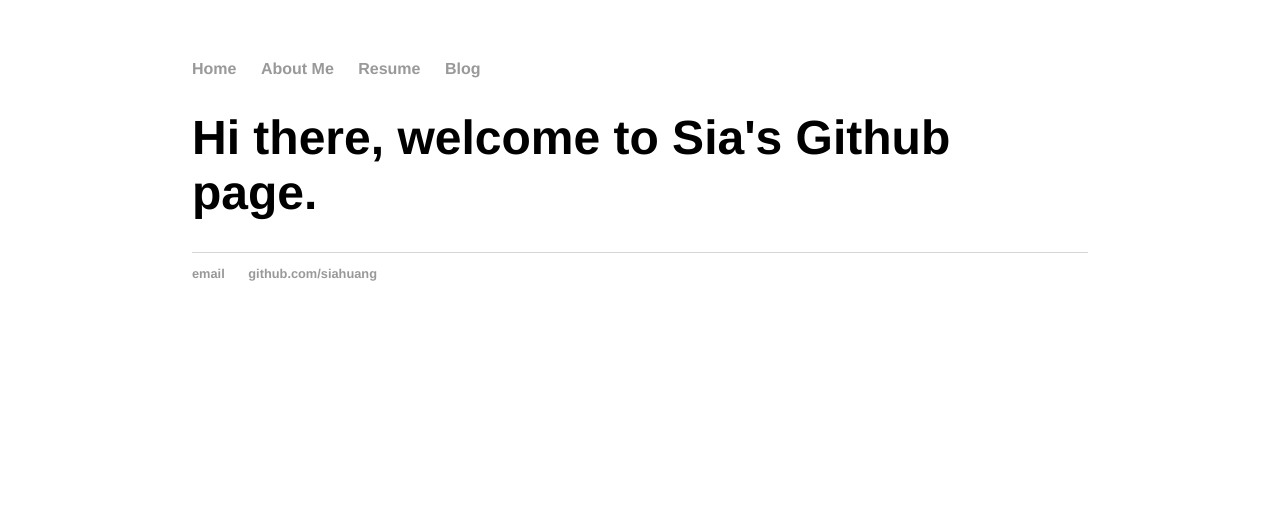
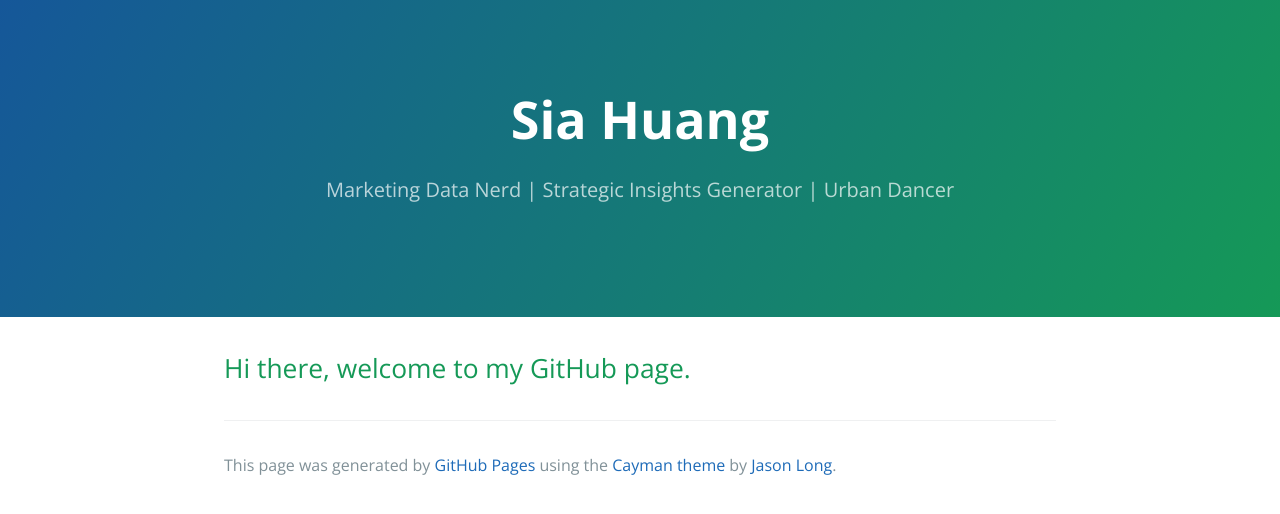
Before and after one commit to siahuang/siahuang.github.io, a Jekyll site: the page index.html, which Jekyll copies as it is, in a window 1280 px wide. Shown: the top 514 px of the page. Built offline with Jekyll 4.4.1, drawn with Linux system fonts in a browser that asks for light colours.

Commit message:
Replace master branch with page content via GitHub

```diff
--- a/index.html
+++ b/index.html
@@ -1,7 +1,31 @@
----
-layout: default
-title: Sia Huang
----
-<div class="blurb">
-	<h1>Hi there, welcome to Sia's Github page.</h1>
-</div><!-- /.blurb -->
+<!DOCTYPE html>
+<html lang="en-us">
+  <head>
+    <meta charset="UTF-8">
+    <title>Sia Huang by siahuang</title>
+    <meta name="viewport" content="width=device-width, initial-scale=1">
+    <link rel="stylesheet" type="text/css" href="stylesheets/normalize.css" media="screen">
+    <link href='https://fonts.googleapis.com/css?family=Open+Sans:400,700' rel='stylesheet' type='text/css'>
+    <link rel="stylesheet" type="text/css" href="stylesheets/stylesheet.css" media="screen">
+    <link rel="stylesheet" type="text/css" href="stylesheets/github-light.css" media="screen">
+  </head>
+  <body>
+    <section class="page-header">
+      <h1 class="project-name">Sia Huang</h1>
+      <h2 class="project-tagline">Marketing Data Nerd | Strategic Insights Generator | Urban Dancer</h2>
+    </section>
+
+    <section class="main-content">
+      <h2>
+<a id="hi-there-welcome-to-my-github-page" class="anchor" href="#hi-there-welcome-to-my-github-page" aria-hidden="true"><span aria-hidden="true" class="octicon octicon-link"></span></a>Hi there, welcome to my GitHub page.</h2>
+
+      <footer class="site-footer">
+
+        <span class="site-footer-credits">This page was generated by <a href="https://pages.github.com">GitHub Pages</a> using the <a href="https://github.com/jasonlong/cayman-theme">Cayman theme</a> by <a href="https://twitter.com/jasonlong">Jason Long</a>.</span>
+      </footer>
+
+    </section>
+
+
+  </body>
+</html>
--- /dev/null
+++ b/params.json
@@ -0,0 +1,6 @@
+{
+  "name": "Sia Huang",
+  "tagline": "Marketing Data Nerd | Strategic Insights Generator | Urban Dancer",
+  "body": "##Hi there, welcome to my GitHub page.",
+  "note": "Don't delete this file! It's used internally to help with page regeneration."
+}
```
